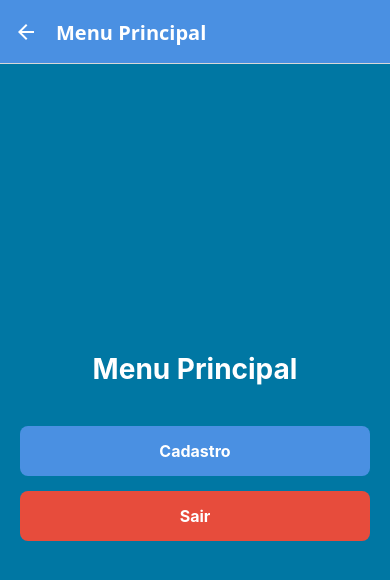
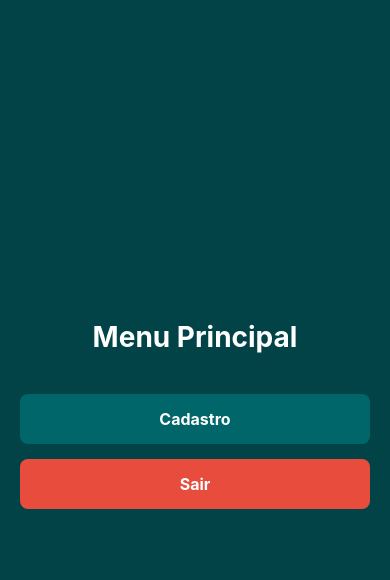
Before and after one commit to Lucks-Andrade/BarberCash, a React Native app: screen /Menu in a window 390 px wide. Shown: the top 580 px of the page. Built offline with nearby package versions, Linux system fonts and the light colour scheme.

Commit message:
Adicionando linha senha na página Cadastro

```diff
--- a/App.js
+++ b/App.js
@@ -35,7 +35,7 @@ const App = () => {
         <Stack.Screen
           name="Menu"
           component={Menu}
-          options={{ title: 'Menu Principal' }}
+          options={{ headerShown: false }}
         />
         <Stack.Screen
           name="Cadastro"
--- a/Cadastro.js
+++ b/Cadastro.js
@@ -5,6 +5,7 @@ const Cadastro = ({ navigation }) => {
   const [nome, setNome] = useState('');
   const [email, setEmail] = useState('');
   const [telefone, setTelefone] = useState('');
+  const[senha,setSenha] = useState('');
 
   const handleSalvar = () => {
     if (nome && email) {
@@ -42,12 +43,22 @@ const Cadastro = ({ navigation }) => {
 
         <TextInput
           style={styles.input}
+          placeholder="Senha"
+          placeholderTextColor="#777"
+          value={senha}
+          onChangeText={setSenha}
+          keyboardType="visible-password"
+        />
+
+
+        <TextInput
+          style={styles.input}
           placeholder="Telefone"
           placeholderTextColor="#777"
           value={telefone}
           onChangeText={setTelefone}
           keyboardType="phone-pad"
-          maxLength={11} //Limita a 15 números
+          maxLength={11} //Limita a 11 números
         />
 
         <TouchableOpacity style={styles.button} onPress={handleSalvar}>
--- a/Menu.js
+++ b/Menu.js
@@ -28,7 +28,7 @@ const styles = StyleSheet.create({
     flex: 1,
     justifyContent: 'center',
     alignItems: 'center',
-    backgroundColor: '#0077A3',
+    backgroundColor: 'rgba(1, 67, 70, 1)',
     padding: 20,
   },
   title: {
@@ -40,7 +40,7 @@ const styles = StyleSheet.create({
   button: {
     width: '100%',
     height: 50,
-    backgroundColor: '#4a90e2',
+    backgroundColor: 'rgba(0, 107, 111, 0.87)',
     borderRadius: 8,
     justifyContent: 'center',
     alignItems: 'center',
```
